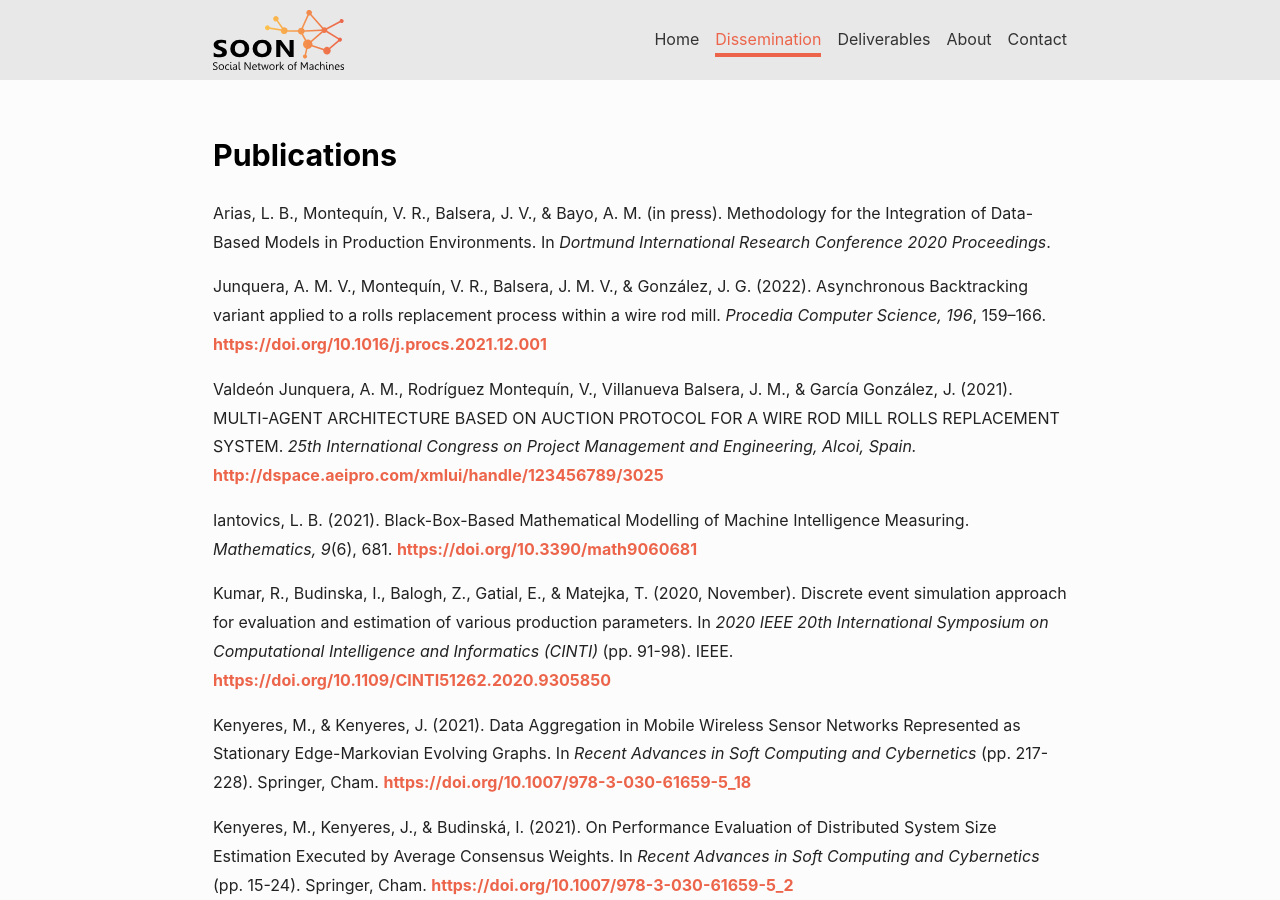
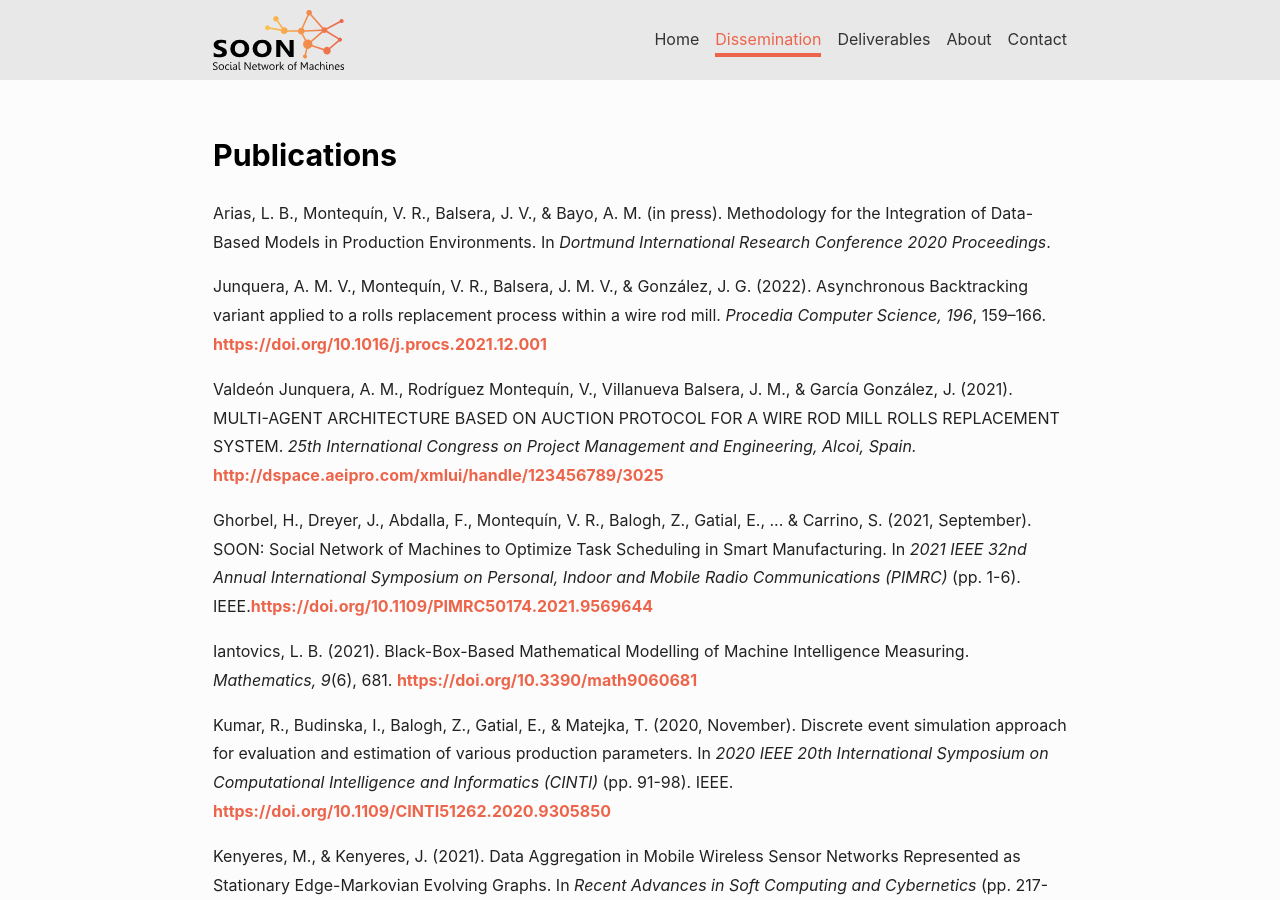
Before and after one commit to soon-project/soon-project.github.io, a Jekyll site: the page built from dissemination.html, in a window 1280 px wide and 900 px high. Built offline with Jekyll 4.4.1, drawn with Linux system fonts in a browser that asks for light colours; nearby versions of some CDN libraries.

Commit message:
Add new publication

```diff
--- a/dissemination.html
+++ b/dissemination.html
@@ -14,6 +14,9 @@ layout: article
 
 <!-- First Online: 11 November 2021 -->
 <p>Valdeón Junquera, A. M., Rodríguez Montequín, V., Villanueva Balsera, J. M., & García González, J. (2021). MULTI-AGENT ARCHITECTURE BASED ON AUCTION PROTOCOL FOR A WIRE ROD MILL ROLLS REPLACEMENT SYSTEM. <i>25th International Congress on Project Management and Engineering, Alcoi, Spain.</i> <a href="http://dspace.aeipro.com/xmlui/handle/123456789/3025">http://dspace.aeipro.com/xmlui/handle/123456789/3025</a></p>
+
+<!-- Added to IEEE Xplore: 22 October 2021 -->
+<p>Ghorbel, H., Dreyer, J., Abdalla, F., Montequín, V. R., Balogh, Z., Gatial, E., ... & Carrino, S. (2021, September). SOON: Social Network of Machines to Optimize Task Scheduling in Smart Manufacturing. In <i>2021 IEEE 32nd Annual International Symposium on Personal, Indoor and Mobile Radio Communications (PIMRC)</i> (pp. 1-6). IEEE.<a href="https://doi.org/10.1109/PIMRC50174.2021.9569644">https://doi.org/10.1109/PIMRC50174.2021.9569644</a></p>
 
 <!-- Published: 22 March 2021 -->
 <p>Iantovics, L. B. (2021). Black-Box-Based Mathematical Modelling of Machine Intelligence Measuring. <i>Mathematics, 9</i>(6), 681. <a href="https://doi.org/10.3390/math9060681">https://doi.org/10.3390/math9060681</a></p>
```
